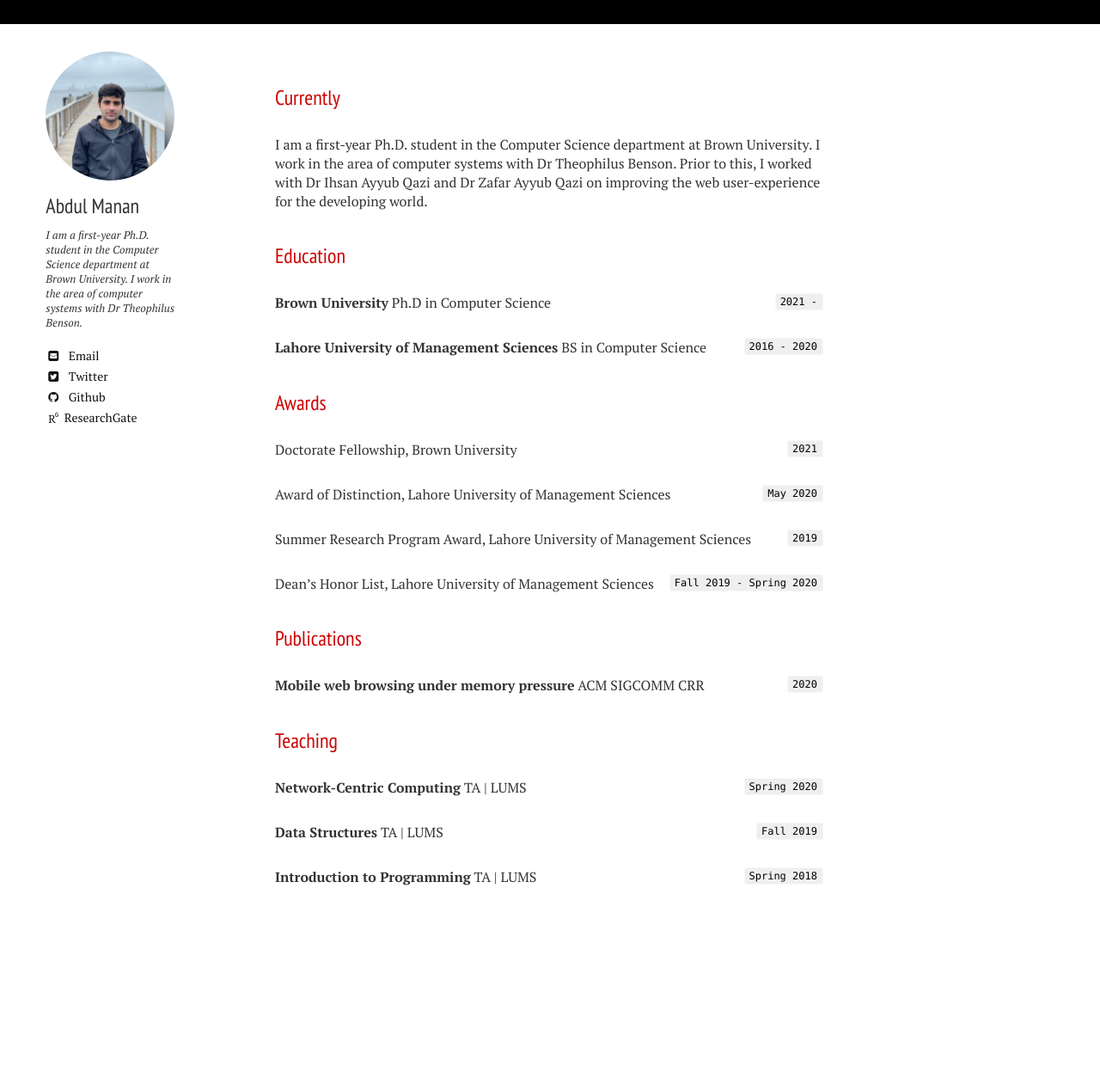
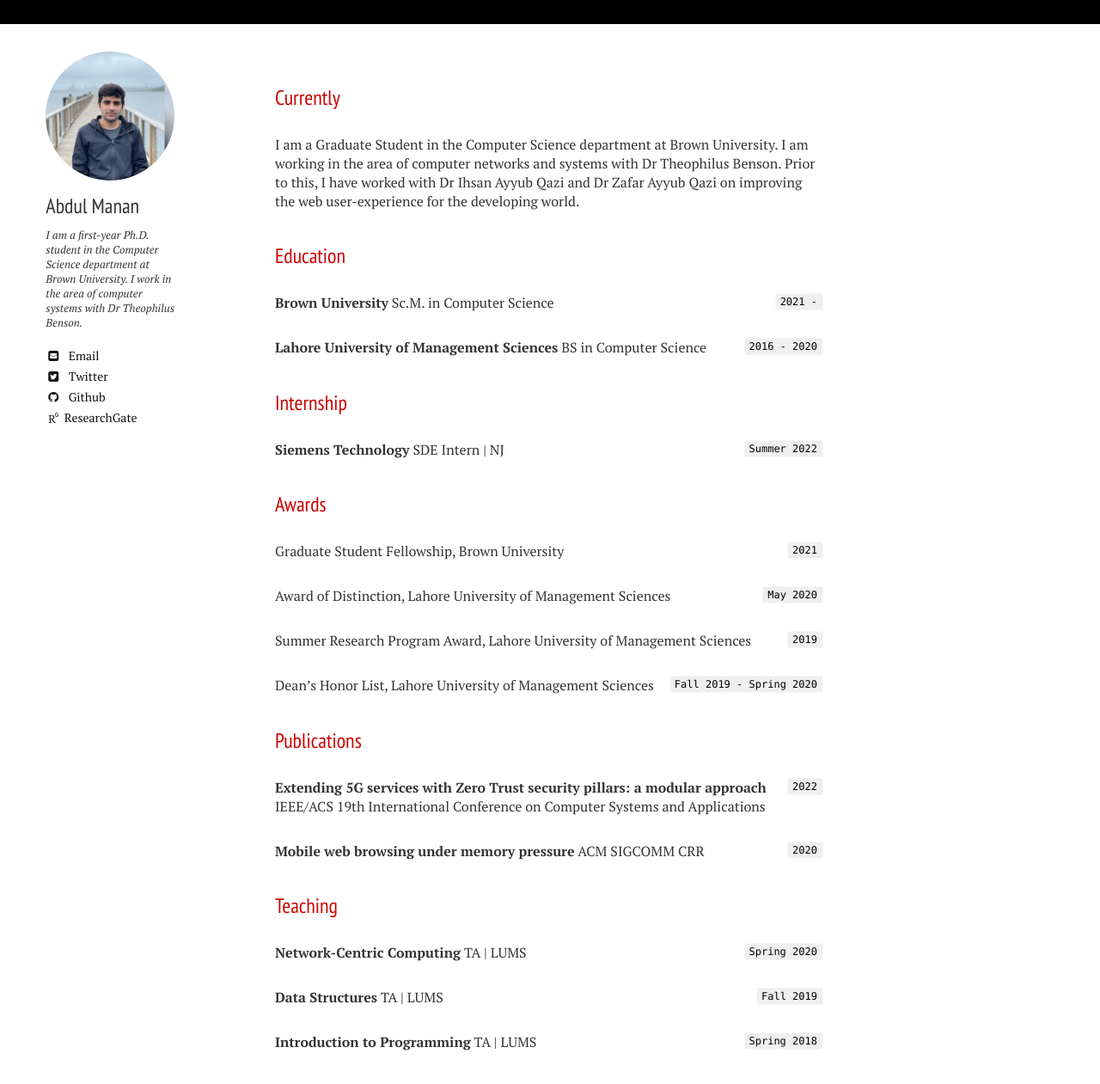
Before and after one commit to abdul-manaan/abdul-manaan.github.io, a Jekyll site: the page built from resume.md, in a window 1280 px wide, cut to the strip 104-1437 px from the top of the page. Shown: the top 1261 px of the strip at 86% size. Built offline with Jekyll 4.4.1, drawn with Linux system fonts in a browser that asks for light colours; nearby versions of some CDN libraries; some web fonts are replaced; before the commit the page ends 1245 px from its top, so only the background shows below that.

Commit message:
Update resume.md

```diff
--- a/resume.md
+++ b/resume.md
@@ -6,22 +6,30 @@
 ---
 ## Currently
 
-I am a first-year Ph.D. student in the Computer Science department at <a href="https://www.brown.edu">Brown University</a>. I work in the area of computer systems with <a href="https://cs.brown.edu/~tab">Dr Theophilus Benson</a>. Prior to this, I worked with <a href="https://web.lums.edu.pk/~ihsan/">Dr Ihsan Ayyub Qazi</a> and <a>Dr Zafar Ayyub Qazi</a> on improving the web user-experience for the developing world.
+I am a Graduate Student in the Computer Science department at <a href="https://www.brown.edu">Brown University</a>. I am working in the area of computer networks and systems with <a href="https://cs.brown.edu/~tab">Dr Theophilus Benson</a>. Prior to this, I have worked with <a href="https://web.lums.edu.pk/~ihsan/">Dr Ihsan Ayyub Qazi</a> and <a>Dr Zafar Ayyub Qazi</a> on improving the web user-experience for the developing world.
 
 ## Education
 
 `2021 - `
 __Brown University__
-Ph.D in Computer Science
+Sc.M. in Computer Science
 
 `2016 - 2020`
 __Lahore University of Management Sciences__
 BS in Computer Science
 
+
+## Internship
+
+`Summer 2022`
+__Siemens Technology__
+SDE Intern | NJ
+
+
 ## Awards
 
 `2021`
-Doctorate Fellowship, Brown University
+Graduate Student Fellowship, Brown University
 
 `May 2020`
 Award of Distinction, Lahore University of Management Sciences
@@ -36,6 +44,10 @@
 ## Publications
 
 <!-- A list is also available [online](https://scholar.google.co.uk/citations?user=-_wO-34AAAAJ) -->
+`2022`
+__Extending 5G services with Zero Trust security pillars: a modular approach__
+IEEE/ACS 19th International Conference on Computer Systems and Applications
+
 `2020`
 __Mobile web browsing under memory pressure__
 ACM SIGCOMM CRR
```
